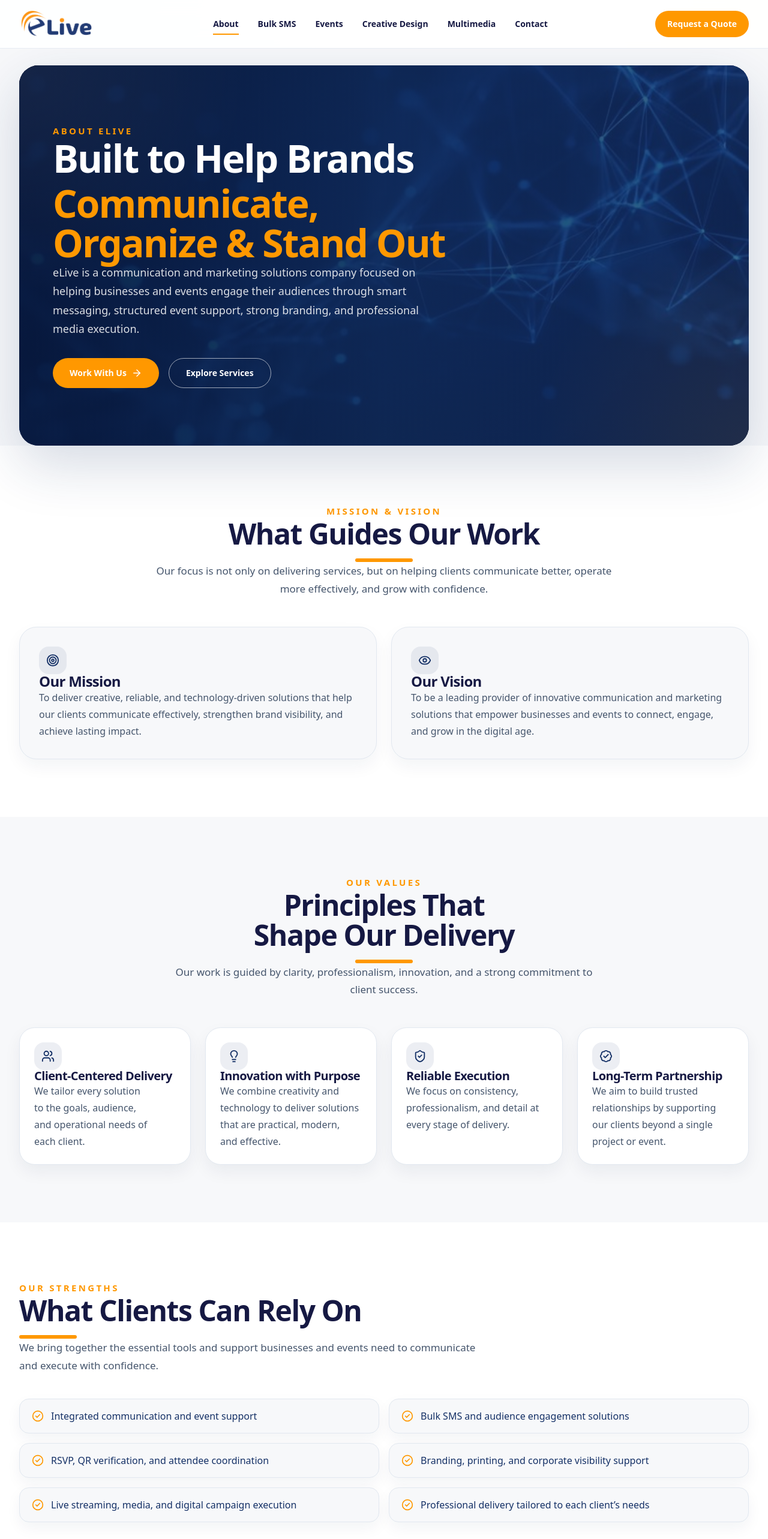
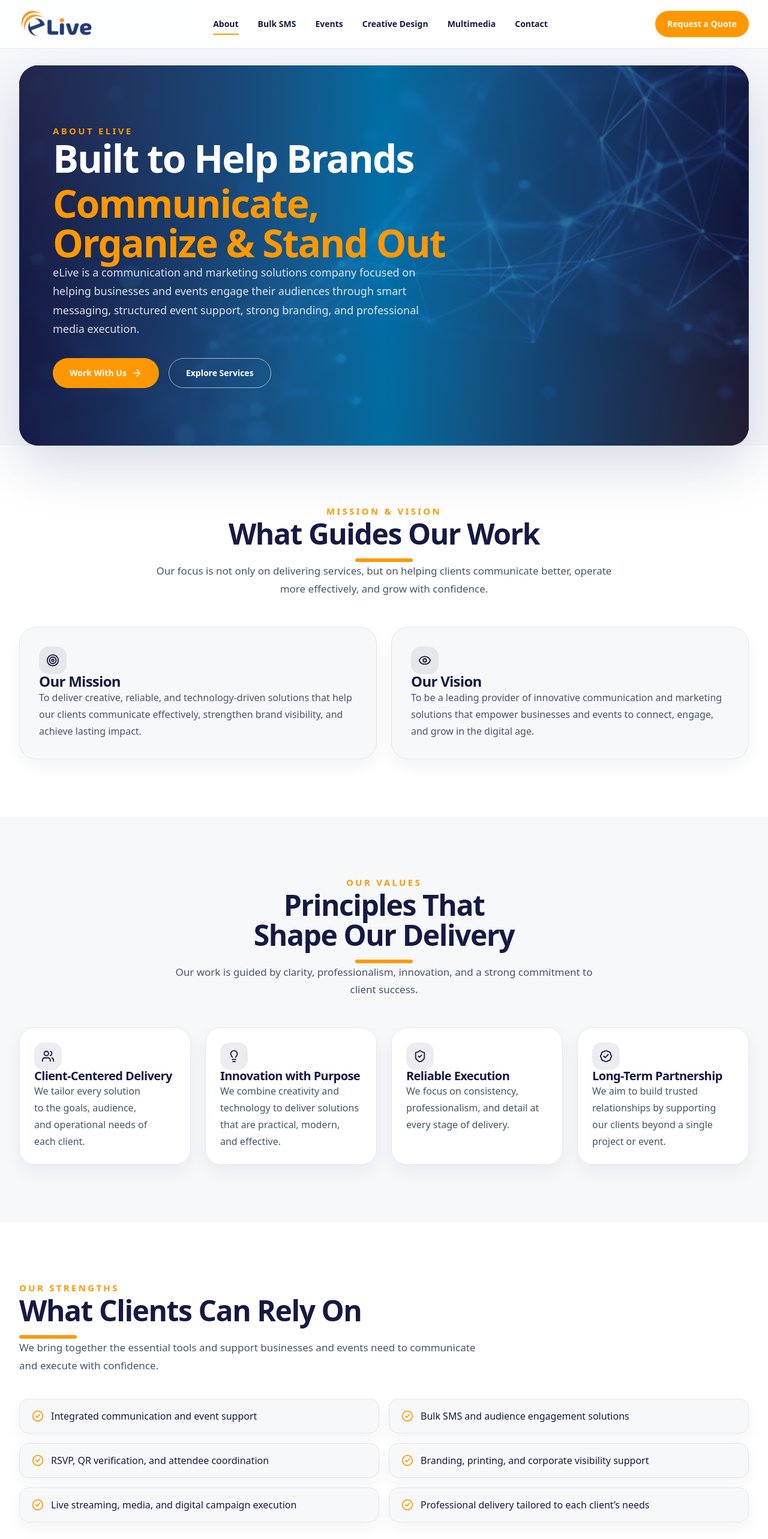
Before and after one commit to kite255/elive-website, a Next.js app: page /about in a window 1280 px wide. Shown: the top 2566 px of the page at 60% size. Built offline with nearby package versions, Linux system fonts and the light colour scheme; a web font is replaced by a local one.

Commit message:
Apply official eLive brand palette and typography

```diff
--- a/app/about/page.tsx
+++ b/app/about/page.tsx
@@ -159,7 +159,7 @@ function SectionIntro({
         className={`mt-3 text-3xl font-black leading-tight md:text-4xl lg:text-5xl ${
           light
             ? "!text-white drop-shadow-[0_4px_18px_rgba(0,0,0,0.30)]"
-            : "text-[#143066]"
+            : "text-[#161943]"
         } ${titleClassName}`}
       >
         {title}
@@ -241,7 +241,7 @@ export default function AboutPage() {
               sizes="100vw"
               className="object-cover object-center"
             />
-            <div className="absolute inset-0 bg-gradient-to-r from-[#07183D]/95 via-[#102B5A]/88 to-[#143066]/72" />
+            <div className="absolute inset-0 bg-gradient-to-r from-[#161943]/95 via-[#007AB2]/88 to-[#161943]/72" />
             <div className="absolute inset-0 bg-[radial-gradient(circle_at_top_left,rgba(255,255,255,0.06),transparent_28%),radial-gradient(circle_at_bottom_right,rgba(243,154,31,0.08),transparent_26%)]" />
           </div>
 
@@ -317,10 +317,10 @@ export default function AboutPage() {
               whileHover={{ y: -5 }}
               className="rounded-[1.8rem] border border-slate-200 bg-[var(--color-elive-light)] p-7 shadow-[0_12px_28px_rgba(15,35,76,0.05)] md:p-8"
             >
-              <div className="inline-flex rounded-2xl bg-[#143066]/8 p-3 text-[#143066]">
+              <div className="inline-flex rounded-2xl bg-[#161943]/8 p-3 text-[#161943]">
                 <Target size={22} />
               </div>
-              <h3 className="mt-5 text-2xl font-black text-[#143066]">
+              <h3 className="mt-5 text-2xl font-black text-[#161943]">
                 Our Mission
               </h3>
               <p className="mt-4 text-[15px] leading-8 text-slate-600 md:text-base">
@@ -335,10 +335,10 @@ export default function AboutPage() {
               whileHover={{ y: -5 }}
               className="rounded-[1.8rem] border border-slate-200 bg-[var(--color-elive-light)] p-7 shadow-[0_12px_28px_rgba(15,35,76,0.05)] md:p-8"
             >
-              <div className="inline-flex rounded-2xl bg-[#143066]/8 p-3 text-[#143066]">
+              <div className="inline-flex rounded-2xl bg-[#161943]/8 p-3 text-[#161943]">
                 <Eye size={22} />
               </div>
-              <h3 className="mt-5 text-2xl font-black text-[#143066]">
+              <h3 className="mt-5 text-2xl font-black text-[#161943]">
                 Our Vision
               </h3>
               <p className="mt-4 text-[15px] leading-8 text-slate-600 md:text-base">
@@ -374,11 +374,11 @@ export default function AboutPage() {
                   whileHover={{ y: -6 }}
                   className="rounded-[1.6rem] border border-slate-200 bg-white p-6 shadow-[0_12px_28px_rgba(15,35,76,0.06)] transition duration-300 hover:shadow-[0_18px_34px_rgba(15,35,76,0.1)]"
                 >
-                  <div className="inline-flex rounded-2xl bg-[#143066]/8 p-3 text-[#143066]">
+                  <div className="inline-flex rounded-2xl bg-[#161943]/8 p-3 text-[#161943]">
                     <Icon size={22} />
                   </div>
 
-                  <h3 className="mt-4 text-lg font-black text-[#143066] md:text-xl">
+                  <h3 className="mt-4 text-lg font-black text-[#161943] md:text-xl">
                     {item.title}
                   </h3>
                   <p className="mt-3 text-[15px] leading-7 text-slate-600 md:text-base">
@@ -408,7 +408,7 @@ export default function AboutPage() {
                 key={item}
                 variants={scaleIn}
                 whileHover={{ y: -4 }}
-                className="flex items-start gap-3 rounded-2xl border border-slate-200 bg-[var(--color-elive-light)] px-5 py-4 text-[15px] font-medium text-[#143066] shadow-[0_10px_24px_rgba(15,35,76,0.05)] transition-all duration-300 hover:shadow-[0_16px_30px_rgba(15,35,76,0.1)] md:text-base"
+                className="flex items-start gap-3 rounded-2xl border border-slate-200 bg-[var(--color-elive-light)] px-5 py-4 text-[15px] font-medium text-[#161943] shadow-[0_10px_24px_rgba(15,35,76,0.05)] transition-all duration-300 hover:shadow-[0_16px_30px_rgba(15,35,76,0.1)] md:text-base"
               >
                 <CheckCircle2 className="mt-0.5 h-5 w-5 shrink-0 text-[var(--color-elive-accent)]" />
                 <span>{item}</span>
@@ -419,7 +419,7 @@ export default function AboutPage() {
       </section>
 
       {/* MILESTONES */}
-      <section className="relative overflow-hidden bg-[#143066] px-4 py-16 md:px-6 lg:px-8 lg:py-24">
+      <section className="relative overflow-hidden bg-[#161943] px-4 py-16 md:px-6 lg:px-8 lg:py-24">
         <div className="absolute inset-0">
           <div className="absolute -top-10 left-0 h-72 w-72 rounded-full bg-[var(--color-elive-accent)]/10 blur-3xl" />
           <div className="absolute bottom-0 right-0 h-80 w-80 rounded-full bg-white/5 blur-3xl" />
@@ -477,11 +477,11 @@ export default function AboutPage() {
                 whileHover={{ y: -5 }}
                 className="rounded-[1.6rem] border border-slate-200 bg-[var(--color-elive-light)] p-6 shadow-[0_12px_28px_rgba(15,35,76,0.06)] transition duration-300 hover:shadow-[0_18px_34px_rgba(15,35,76,0.1)]"
               >
-                <div className="inline-flex rounded-2xl bg-[#143066]/8 p-3 text-[#143066]">
+                <div className="inline-flex rounded-2xl bg-[#161943]/8 p-3 text-[#161943]">
                   <Building2 size={22} />
                 </div>
 
-                <h3 className="mt-4 text-lg font-black text-[#143066] md:text-xl">
+                <h3 className="mt-4 text-lg font-black text-[#161943] md:text-xl">
                   {item.title}
                 </h3>
 
```
